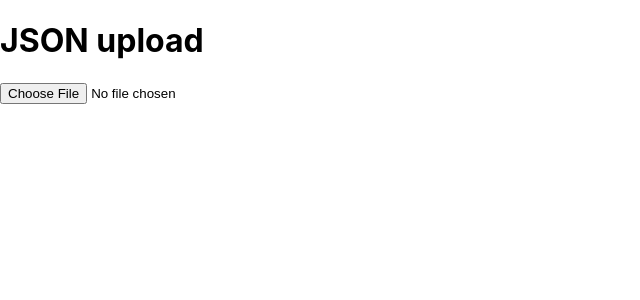
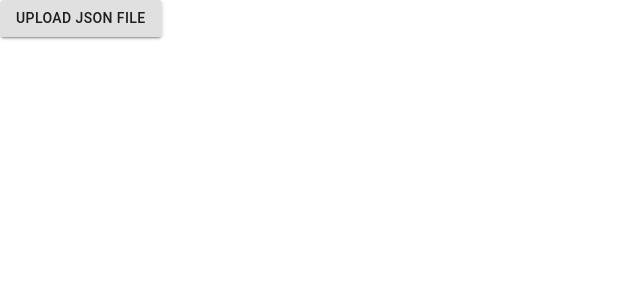
Before and after one commit to alektrich/json-reader, a React (Create React App) app: page / in a window 1280 px wide. Shown: the top 300 px of the page, without its empty margins (0-640 px from the left). Built offline with nearby package versions, Linux system fonts and the light colour scheme.

Commit message:
mui buttons

```diff
--- a/src/App.tsx
+++ b/src/App.tsx
@@ -1,4 +1,5 @@
 import React, { ChangeEvent, useState } from 'react';
+import Button from '@material-ui/core/Button';
 import JsonEditor from './JsonEditor';
 import JsonModel from './models/JsonModel';
 
@@ -19,8 +20,19 @@ const App = ():JSX.Element => {
   if (isEmptyArray || isEmptyObject) {
     return (
       <>
-        <h1>JSON upload</h1>
-        <input type="file" onChange={handleUpload} />
+        {/* <h1>JSON upload</h1> */}
+        {/* <input type="file" onChange={handleUpload} /> */}
+        <Button
+          variant="contained"
+          component="label"
+        >
+          Upload Json File
+          <input
+            type="file"
+            hidden
+            onChange={handleUpload}
+          />
+        </Button>
       </>
     );
   }
--- a/src/JsonEditor.tsx
+++ b/src/JsonEditor.tsx
@@ -1,4 +1,5 @@
 import React from 'react';
+import Button from '@material-ui/core/Button';
 import { observer } from 'mobx-react-lite';
 import { Json } from './models/JsonModel';
 
@@ -14,7 +15,9 @@ export type Props = {
 
 const JsonEditor = observer(({ json, goBack } : Props) : JSX.Element => (
   <>
-    <button type="button" onClick={goBack}>Back</button>
+    <Button variant="contained" color="primary" onClick={goBack}>
+      Back
+    </Button>
     {json.getData().map((row, index) => Object.keys(row).filter((prop) => prop !== 'id' && typeof row[prop] !== 'object').map((prop) => (
       <>
         <p>{`${prop} ==> ${row[prop]}`}</p>
```
